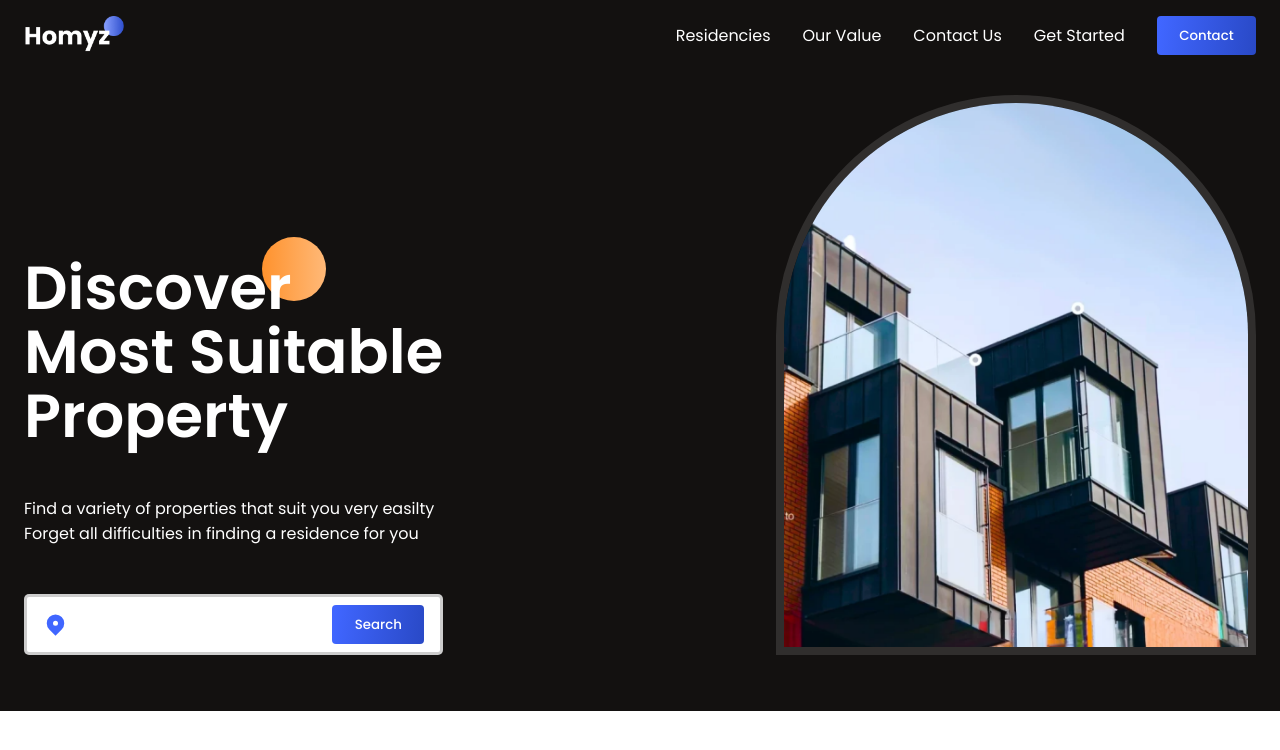
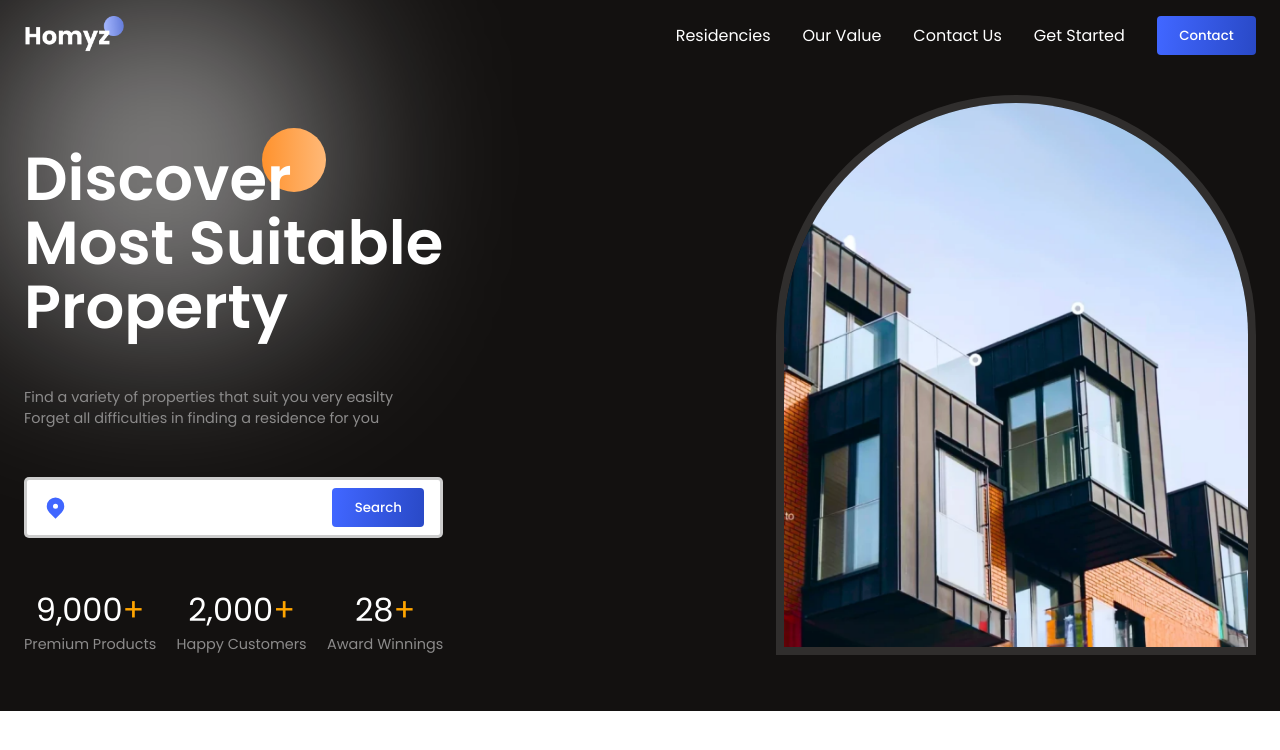
Before and after one commit to Dinujaya-Sandaruwan/LodgeLink, a React (Vite) app: page / in a window 1280 px wide. Shown: the top 750 px of the page. Built offline with nearby package versions, Linux system fonts and the light colour scheme.

Commit message:
Build: Hero component animations & styles
Finished building hero component with counting animation and all it's basic styles. (Libraries: react-countup)

```diff
--- a/src/App.jsx
+++ b/src/App.jsx
@@ -3,10 +3,13 @@ import Hero from "./components/Hero";
 
 function App() {
   return (
-    <>
-      <Header />
-      <Hero />
-    </>
+    <div className="App">
+      <div>
+        <div className="white-gradient" />
+        <Header />
+        <Hero />
+      </div>
+    </div>
   );
 }
 
--- a/src/components/Hero.jsx
+++ b/src/components/Hero.jsx
@@ -1,4 +1,5 @@
 import React from "react";
+import CountUp from "react-countup";
 import { HiLocationMarker } from "react-icons/hi";
 
 const Hero = () => {
@@ -19,7 +20,30 @@ const Hero = () => {
           <div className="search-bar">
             <HiLocationMarker color="var(--blue)" size={25} />
             <input type="text" />
-            <button className="button">Search</button>
+            <button>Search</button>
+          </div>
+          <div className="stats">
+            <div className="stat">
+              <span>
+                <CountUp start={8800} end={9000} duration={4} />
+                <span>+</span>
+              </span>
+              <span>Premium Products</span>
+            </div>
+            <div className="stat">
+              <span>
+                <CountUp start={1950} end={2000} duration={4} />
+                <span>+</span>
+              </span>
+              <span>Happy Customers</span>
+            </div>
+            <div className="stat">
+              <span>
+                <CountUp end={28} />
+                <span>+</span>
+              </span>
+              <span>Award Winnings</span>
+            </div>
           </div>
         </aside>
         <aside className="hero-right">
--- a/src/scss/_app.scss
+++ b/src/scss/_app.scss
@@ -0,0 +1,18 @@
+.App {
+  position: relative;
+  overflow-x: clip;
+
+  &:nth-child(1) {
+    background-color: var(--black);
+    position: relative;
+
+    .white-gradient {
+      position: absolute;
+      width: 20rem;
+      height: 20rem;
+      background: rgba(255, 255, 255, 0.522);
+      filter: blur(100px);
+      border-radius: 100px;
+    }
+  }
+}
--- a/src/scss/layout/_header.scss
+++ b/src/scss/layout/_header.scss
@@ -1,5 +1,4 @@
 .h-wrapper {
-  background-color: var(--black);
   color: white;
 
   .h-container {
--- a/src/scss/layout/_hero.scss
+++ b/src/scss/layout/_hero.scss
@@ -2,7 +2,6 @@
   color: white;
   position: relative;
   padding-bottom: 2rem;
-  background-color: var(--black);
 
   .hero-container {
     @extend .paddings;
@@ -39,6 +38,10 @@
       }
       .hero-des {
         @extend .flexColStart;
+
+        * {
+          @extend .secondaryText;
+        }
       }
 
       .search-bar {
@@ -58,6 +61,27 @@
 
         button {
           @extend .button;
+        }
+      }
+
+      .stats {
+        @extend .flexCenter;
+        width: 100%;
+        justify-content: space-between;
+
+        .stat {
+          @extend .flexColCenter;
+
+          & > :nth-child(1) {
+            font-size: 2rem;
+
+            & > :last-child {
+              color: orange;
+            }
+          }
+          & > :nth-child(2) {
+            @extend .secondaryText;
+          }
         }
       }
     }
```
